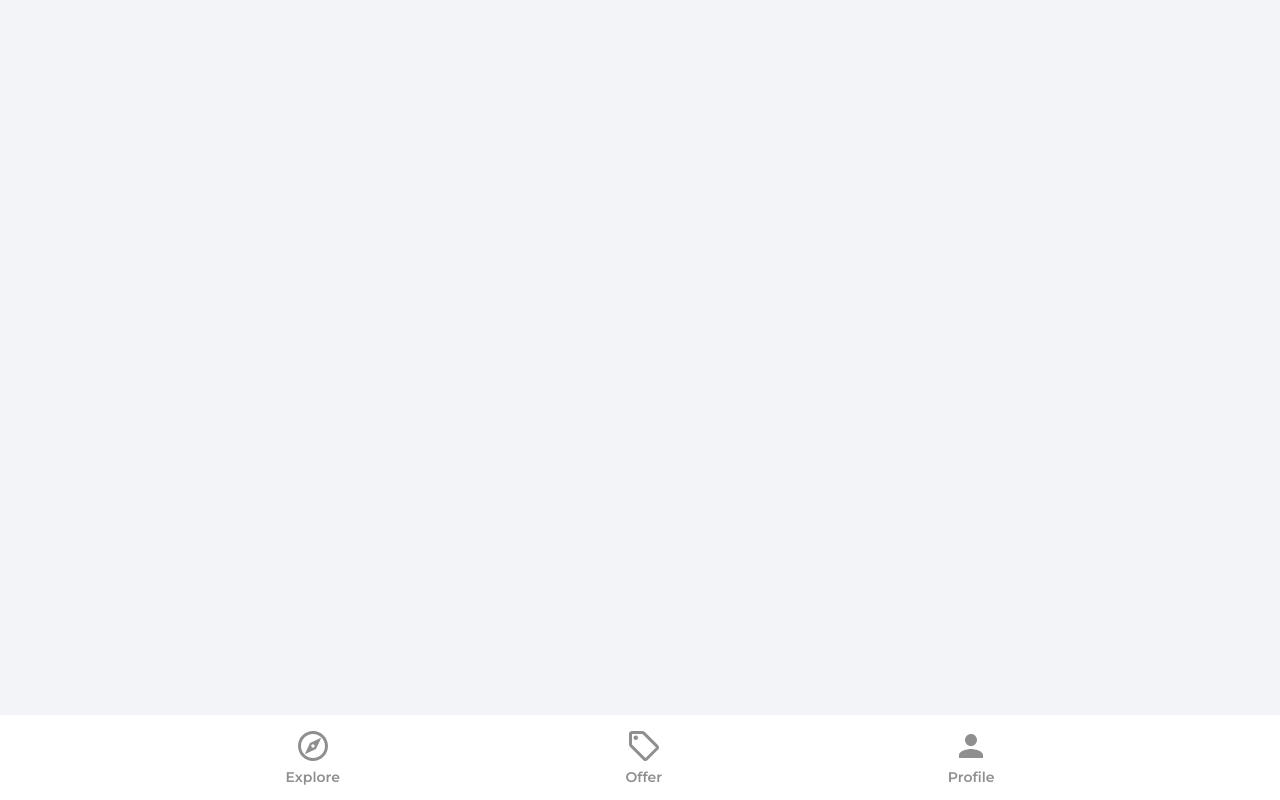
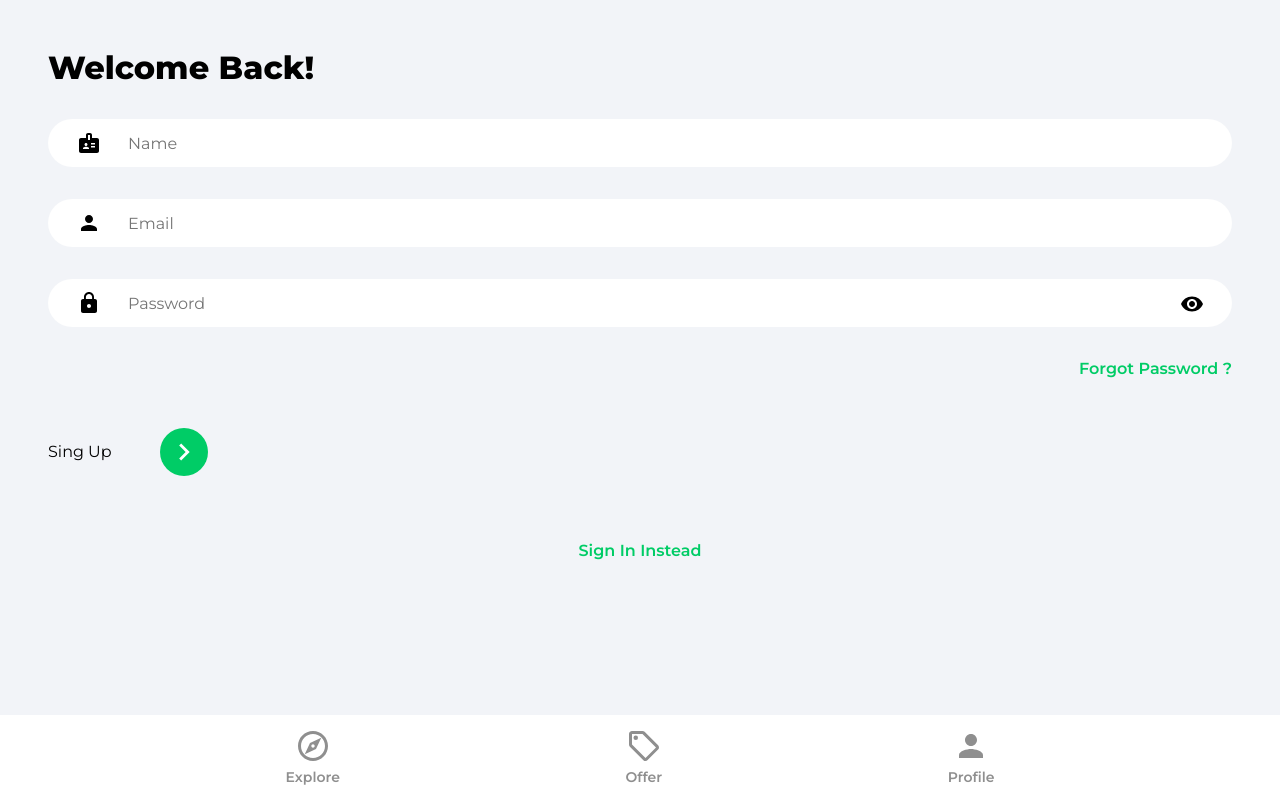
Before and after one commit to Michael-Wilburn/House-marketplace-App, a React (Create React App) app: page /sign-up in a window 1280 px wide. Built offline with nearby package versions, Linux system fonts and the light colour scheme.

Commit message:
Sign In & Sign Up Form

```diff
--- a/src/App.js
+++ b/src/App.js
@@ -2,8 +2,8 @@
 import Explore from './pages/Explore'
 import Offers from './pages/Offers'
 import Profile from './pages/Profile'
-import SingIn from './pages/SingIn'
-import SingUp from './pages/SingUp'
+import SignIn from './pages/SingnIn'
+import SignUp from './pages/SignUp'
 import ForgotPassword from './pages/ForgotPassword'
 import Navbar from './components/Navbar'
 
@@ -15,9 +15,9 @@
         <Routes>
           <Route path='/' element={<Explore />} />
           <Route path='/offers' element={<Offers />} />
-          <Route path='/profile' element={<SingIn/>} />
-          <Route path='/sing-in' element={<SingIn />} />
-          <Route path='/sing-up' element={<SingUp />} />
+          <Route path='/profile' element={<SignIn/>} />
+          <Route path='/sign-in' element={<SignIn />} />
+          <Route path='/sign-up' element={<SignUp />} />
           <Route path='/forgot-password' element={<ForgotPassword />} />
         </Routes>
         <Navbar/>
--- /dev/null
+++ b/src/pages/SignUp.jsx
@@ -0,0 +1,83 @@
+import { useState } from "react";
+import { Link, Navigate, useNavigate } from 'react-router-dom'
+import { ReactComponent as ArrowRightIcon } from '../assets/svg/keyboardArrowRightIcon.svg'
+import visibilityIcon from '../assets/svg/visibilityIcon.svg'
+
+function SignUp() {
+    const [showPassword, setShowPassword] = useState(false);
+    const [formData, setFormData] = useState({
+        name: '',
+        email: '',
+        password: ''
+    })
+
+    const { name, email, password } = formData
+
+    const navigate = useNavigate();
+
+    const onChange = (e) => {
+        setFormData((prevState) => ({
+            ...prevState,
+            [e.target.id]: e.target.value
+        }))
+    }
+
+    return (
+        <>
+            <div className="pageContainer">
+                <header>
+                    <p className="pageHeader">
+                        Welcome Back!
+                    </p>
+                </header>
+                <form>
+                    <input
+                        type="text"
+                        className="nameInput"
+                        placeholder="Name"
+                        id="name"
+                        value={name}
+                        onChange={onChange}
+                    />
+                    <input
+                        type="email"
+                        className="emailInput"
+                        placeholder="Email"
+                        id="email"
+                        value={email}
+                        onChange={onChange}
+                    />
+                    <div className="passwordInputDiv">
+                        <input
+                            type={showPassword ? "text" : "password"}
+                            className="passwordInput"
+                            placeholder="Password"
+                            id="password"
+                            value={password}
+                            onChange={onChange}
+                        />
+                        <img
+                            src={visibilityIcon}
+                            alt="show password"
+                            className="showPassword"
+                            onClick={() => setShowPassword((prevState) => !prevState)} />
+                    </div>
+                    <Link to='forgot-password' className="forgotPasswordLink">Forgot Password ?</Link>
+                    <div className="signUpBar">
+                        <p className="singUpText">
+                            Sing Up
+                        </p>
+                        <button className="signUpButton">
+                            <ArrowRightIcon fill="#FFFFFF" width="34px" height="34px" />
+                        </button>
+                    </div>
+                </form>
+                <Link to='/sign-in' className="registerLink">
+                    Sign In Instead
+                </Link>
+            </div>
+        </>
+    );
+}
+
+export default SignUp;
--- a/src/pages/SingIn.jsx
+++ /dev/null
@@ -1,10 +0,0 @@
-function SingIn() {
-
-    return (
-        <div>
-            <h1>SingIn</h1>
-        </div>
-    );
-}
-
-export default SingIn;
--- a/src/pages/SingUp.jsx
+++ /dev/null
@@ -1,10 +0,0 @@
-function SingUp() {
-
-    return (
-        <div>
-            <h1>SingUp</h1>
-        </div>
-    );
-}
-
-export default SingUp;
--- /dev/null
+++ b/src/pages/SingnIn.jsx
@@ -0,0 +1,75 @@
+import { useState } from "react";
+import { Link, Navigate, useNavigate } from 'react-router-dom'
+import { ReactComponent as ArrowRightIcon } from '../assets/svg/keyboardArrowRightIcon.svg'
+import visibilityIcon from '../assets/svg/visibilityIcon.svg'
+
+function SignIn() {
+    const [showPassword, setShowPassword] = useState(false);
+    const [formData, setFormData] = useState({
+        email: '',
+        password: ''
+    })
+
+    const { email, password } = formData
+
+    const navigate = useNavigate();
+
+    const onChange = (e) => {
+        setFormData((prevState) => ({
+            ...prevState,
+            [e.target.id]: e.target.value
+        }))
+    }
+
+    return (
+        <>
+            <div className="pageContainer">
+                <header>
+                    <p className="pageHeader">
+                        Welcome Back!
+                    </p>
+                </header>
+                <form>
+
+                    <input
+                        type="email"
+                        className="emailInput"
+                        placeholder="Email"
+                        id="email"
+                        value={email}
+                        onChange={onChange}
+                    />
+                    <div className="passwordInputDiv">
+                        <input
+                            type={showPassword ? "text" : "password"}
+                            className="passwordInput"
+                            placeholder="Password"
+                            id="password"
+                            value={password}
+                            onChange={onChange}
+                        />
+                        <img
+                            src={visibilityIcon}
+                            alt="show password"
+                            className="showPassword"
+                            onClick={() => setShowPassword((prevState) => !prevState)} />
+                    </div>
+                    <Link to='forgot-password' className="forgotPasswordLink">Forgot Password ?</Link>
+                    <div className="signInBar">
+                        <p className="singInText">
+                            Sing In
+                        </p>
+                        <button className="signInButton">
+                            <ArrowRightIcon fill="#FFFFFF" width="34px" height="34px" />
+                        </button>
+                    </div>
+                </form>
+                <Link to='/sign-up' className="registerLink">
+                    Sign Up Instead
+                </Link>
+            </div>
+        </>
+    );
+}
+
+export default SignIn;
```
Also changed, not shown: 1 other file (tests, documents, lock files or other folders).
